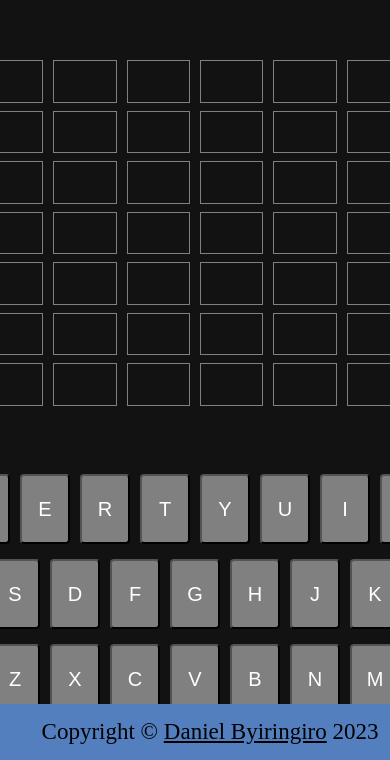
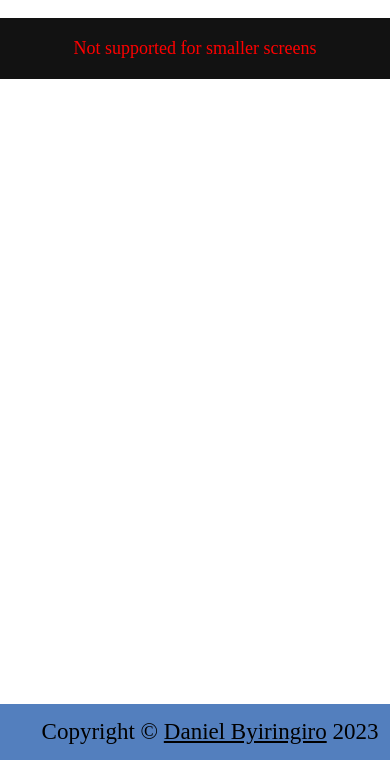
Before and after one commit to danielbyiringiro/amagambo, a Flask app: page / in a window 390 px wide; the page is wider, and only the part inside the window is pictured. Shown: the part 84-844 px from the top of that part. Run offline with Flask 3, Linux system fonts and the light colour scheme; a user stored in the database is signed in; some libraries are stand-ins or nearby versions; some web fonts are replaced.

Commit message:
Final Design Edit

```diff
--- a/app.py
+++ b/app.py
@@ -166,6 +166,7 @@ def home():
 
                 if response == True:
                     color_board[i-1] = ["GREEN"] * 6
+                    print(detail_recorded(session["user_id"]))
                     if detail_recorded(session['user_id']):
                         db.execute("INSERT INTO play(userId, isPlay, date) values(?,'True',?)", session['user_id'], today)
                     flash(message)
@@ -177,6 +178,7 @@ def home():
                     color_board[i-1] = [x for x in message]
 
                     if i == 7 and j == 0:
+                        print(detail_recorded(session["user_id"]))
                         if detail_recorded(session['user_id']):
                             db.execute("INSERT INTO play(userId, isPlay, date) values(?,'False',?)", session['user_id'], today)
                         flash(f"You ran out of guesses, today's word is {word.upper()}")
--- a/helper.py
+++ b/helper.py
@@ -285,7 +285,7 @@ def num_day():
 def detail_recorded(id):
 
     today = day()
-    rows = db.execute("select * from play where id = ? and date = ?",id, today)
+    rows = db.execute("select * from play where userId = ? and date = ?",id, today)
     return len(rows) == 0
 
 def word_for_the_day():
--- a/static/game.css
+++ b/static/game.css
@@ -165,3 +165,23 @@ html, body {
 .navbar-nav .nav-item:last-child {
     margin-left: 5px; /* Add 5px margin to the left of the last navigation item (Logout link) */
 }
+
+.not-supported-message{
+    display: none;
+    padding: 0;
+}
+@media (max-width: 500px) {
+    /* Styles for screens with a maximum width of 500px (e.g., mobile phones) */
+    .not-supported-message {
+        display: block;
+        text-align: center;
+        font-size: 18px;
+        color: red;
+        padding: 20px;
+    }
+
+    /* Hide the game board and keyboard for smaller screens */
+    .game, .keyboard {
+        display: none;
+    }
+}
--- a/templates/display.html
+++ b/templates/display.html
@@ -1,4 +1,8 @@
 {% extends "reglog.html" %}
+
+{% block title %}
+    Result
+{% endblock %}
 
 {% block main %}
     <div class="mx-auto">
--- a/templates/index.html
+++ b/templates/index.html
@@ -11,6 +11,7 @@
 
 {% block body %}
     <div class="App">
+        <p class="not-supported-message">Not supported for smaller screens</p>
         {% if get_flashed_messages() %}
         <header>
             <div class="flash" role="alert">
```
Also changed, not shown: amagambo.db, static/colorboard.png, 3 other files.
